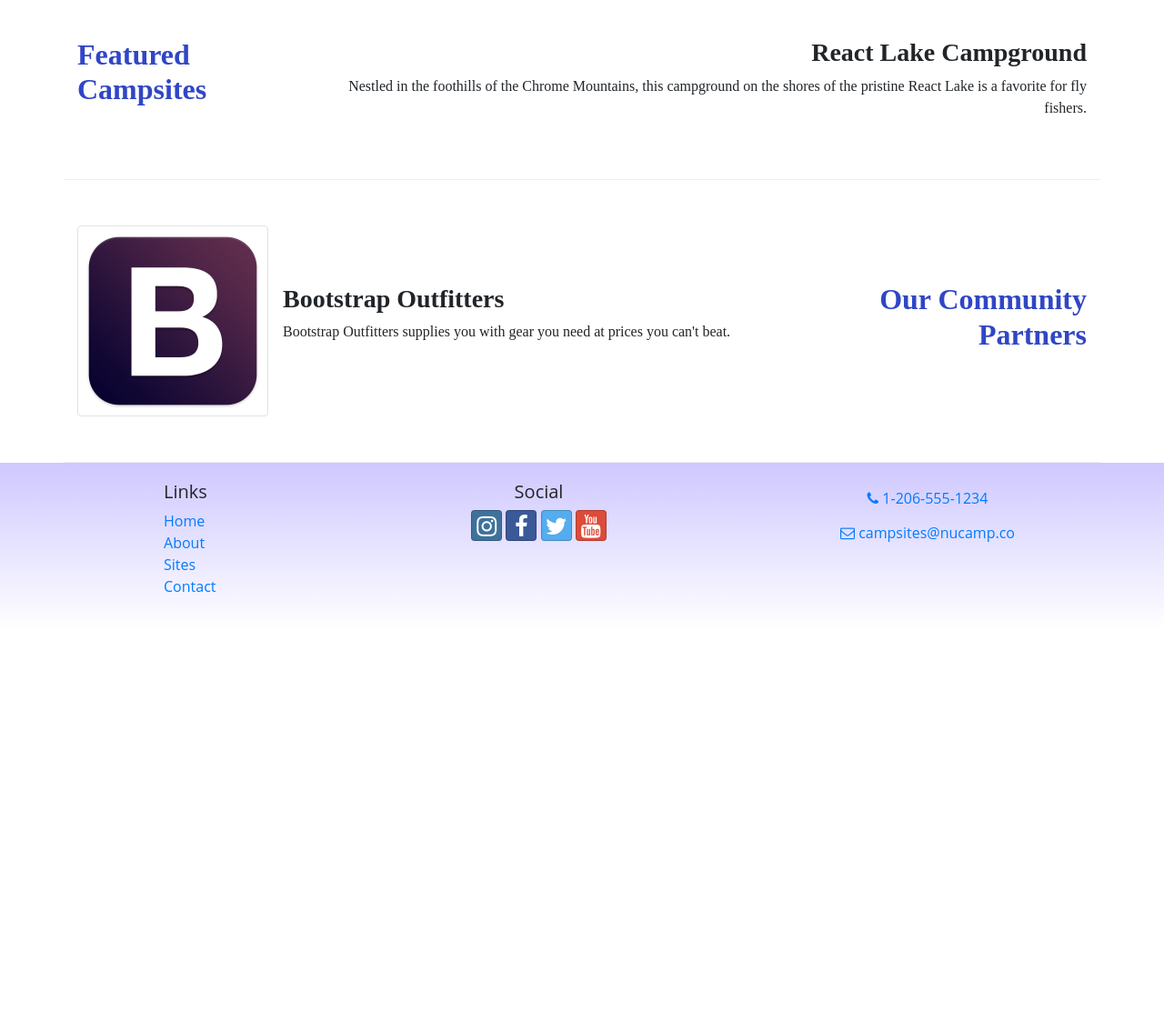
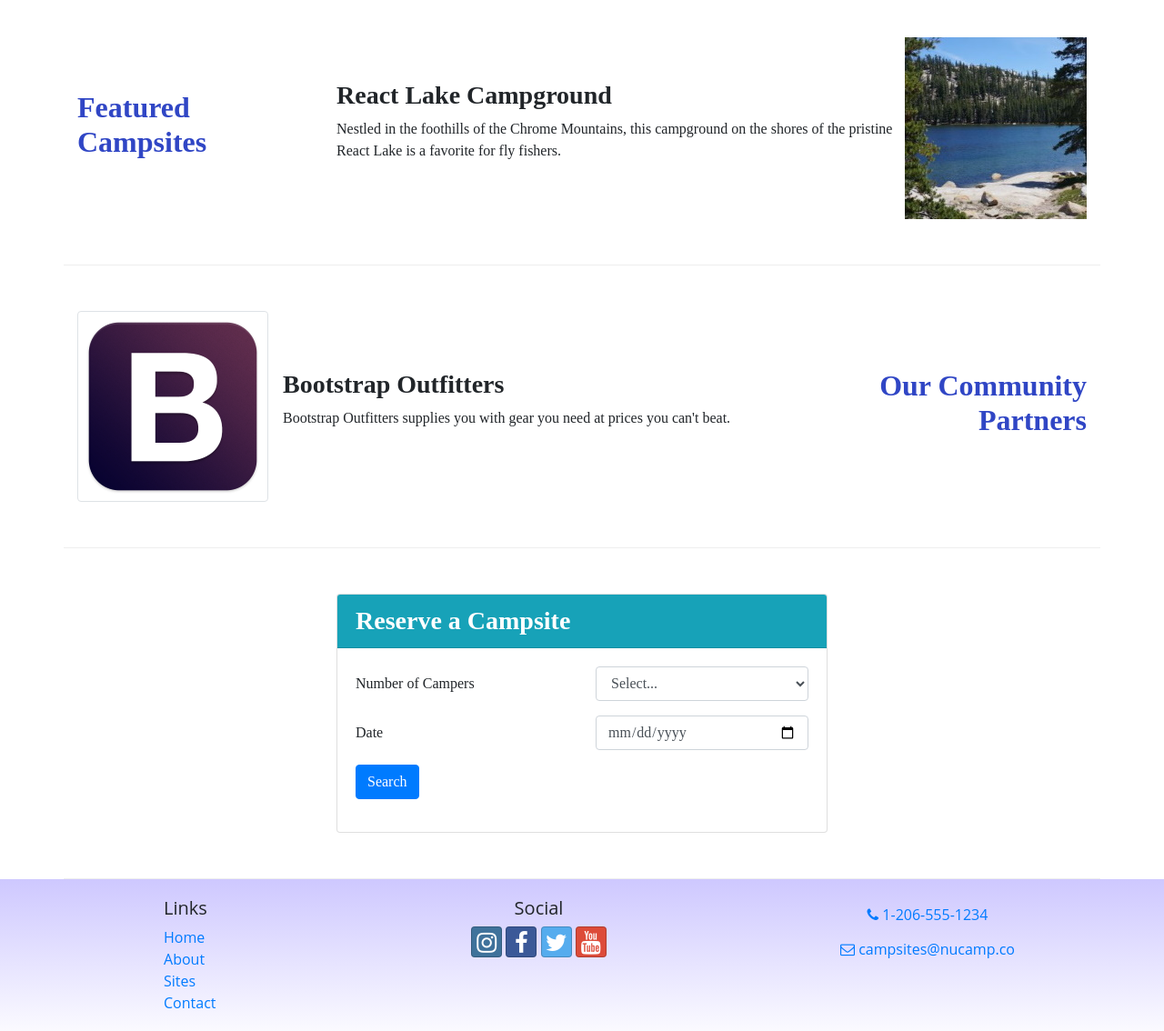
Before and after one commit to kvin-stphns/nucampsite, a website: page index.html in a window 1280 px wide. Shown: the part 540-1674 px from the top of the page at 91% size. Before the commit the page ends 1233 px from the top, so only its background shows below. Drawn offline with nearby package versions, Linux system fonts and the light colour scheme; a web font is replaced by a local one.

Commit message:
Prettier Formatting

```diff
--- a/index.html
+++ b/index.html
@@ -1,29 +1,47 @@
 <!DOCTYPE html>
 <html lang="en">
-
   <head>
     <!-- Required meta tags always come first -->
     <meta charset="utf-8" />
     <meta name="viewport" content="width=device-width, initial-scale=1" />
 
     <!-- Bootstrap CSS -->
-        <link rel="stylesheet" href="node_modules/bootstrap/dist/css/bootstrap.min.css" />
+    <link
+      rel="stylesheet"
+      href="node_modules/bootstrap/dist/css/bootstrap.min.css"
+    />
 
     <!-- Additional CSS must be placed after Bootstrap CSS -->
-        <link rel="stylesheet" href="node_modules/font-awesome/css/font-awesome.min.css" />
-        <link rel="stylesheet" href="node_modules/bootstrap-social/bootstrap-social.css" />
+    <link
+      rel="stylesheet"
+      href="node_modules/font-awesome/css/font-awesome.min.css"
+    />
+    <link
+      rel="stylesheet"
+      href="node_modules/bootstrap-social/bootstrap-social.css"
+    />
     <!-- <link rel="stylesheet" href="https://fonts.googleapis.com/css?family=Lobster|Open+Sans" /> -->
-        <link href="//db.onlinewebfonts.com/c/f8050d3eba233789723ee5771403666d?family=Pragmatica" rel="stylesheet" type="text/css"/>
-        <link href="//db.onlinewebfonts.com/c/d4b2c0b7bd08ceb4c05bf627b58a18d4?family=PragmaticaW01-ExtendedBook" rel="stylesheet" type="text/css"/>
-        <link rel="preconnect" href="https://fonts.googleapis.com">
-        <link rel="preconnect" href="https://fonts.gstatic.com" crossorigin>
-        <link href="https://fonts.googleapis.com/css2?family=Source+Code+Pro&display=swap" rel="stylesheet">
+    <link
+      href="//db.onlinewebfonts.com/c/f8050d3eba233789723ee5771403666d?family=Pragmatica"
+      rel="stylesheet"
+      type="text/css"
+    />
+    <link
+      href="//db.onlinewebfonts.com/c/d4b2c0b7bd08ceb4c05bf627b58a18d4?family=PragmaticaW01-ExtendedBook"
+      rel="stylesheet"
+      type="text/css"
+    />
+    <link rel="preconnect" href="https://fonts.googleapis.com" />
+    <link rel="preconnect" href="https://fonts.gstatic.com" crossorigin />
+    <link
+      href="https://fonts.googleapis.com/css2?family=Source+Code+Pro&display=swap"
+      rel="stylesheet"
+    />
     <link rel="stylesheet" href="css/styles.css" />
     <title>NuCamp: A Better Way To Camp</title>
   </head>
 
   <body>
-
     <header class="jumbotron jumbotron-fluid">
       <div class="container">
         <div class="row">
@@ -34,22 +52,50 @@
             <h1>NuCamp</h1>
             <h2>a better way to camp</h2>
           </div>
+          <div class="col-md-4 col-xl-2 m-4">
+            <a class="btn btn-lg btn-info text-nowrap" href="#reserveForm"
+              >Reserve Campsite</a
+            >
+          </div>
         </div>
       </div>
     </header>
 
     <nav class="navbar navbar-expand-sm sticky-top">
       <div class="container">
-            <a class="navbar-brand" href="#"><img src="img/logo.png" height="30" width="30" /></a>
-            <button class="navbar-toggler navbar-light" type="button" data-toggle="collapse" data-target="#nucampNavbar">
+        <a class="navbar-brand" href="#"
+          ><img src="img/logo.png" height="30" width="30"
+        /></a>
+        <button
+          class="navbar-toggler navbar-light"
+          type="button"
+          data-toggle="collapse"
+          data-target="#nucampNavbar"
+        >
           <span class="navbar-toggler-icon"></span>
         </button>
         <div class="collapse navbar-collapse" id="nucampNavbar">
           <ul class="navbar-nav">
-                    <li class="nav-item active"><a class="nav-link" href="index.html"><i class="fa fa-home fa-lg"></i> Home</a></li>
-                    <li class="nav-item"><a class="nav-link" href="aboutus.html"><i class="fa fa-info fa-lg"></i> About</a></li>
-                    <li class="nav-item"><a class="nav-link" href="#"><i class="fa fa-list fa-lg"></i> Sites</a></li>
-                    <li class="nav-item"><a class="nav-link" href="contactus.html"><i class="fa fa-address-card fa-lg"></i> Contact</a></li>
+            <li class="nav-item active">
+              <a class="nav-link" href="index.html"
+                ><i class="fa fa-home fa-lg"></i> Home</a
+              >
+            </li>
+            <li class="nav-item">
+              <a class="nav-link" href="aboutus.html"
+                ><i class="fa fa-info fa-lg"></i> About</a
+              >
+            </li>
+            <li class="nav-item">
+              <a class="nav-link" href="#"
+                ><i class="fa fa-list fa-lg"></i> Sites</a
+              >
+            </li>
+            <li class="nav-item">
+              <a class="nav-link" href="contactus.html"
+                ><i class="fa fa-address-card fa-lg"></i> Contact</a
+              >
+            </li>
           </ul>
         </div>
       </div>
@@ -70,22 +116,38 @@
         </div>
         <div class="col">
           <div class="media">
-                    <img class="d-flex mr-3 img-thumbnail" src="img/breadcrumb-trail-thumb.jpg" alt="Breadcrumb Trail" />
+            <img
+              class="d-flex mr-3 img-thumbnail"
+              src="img/breadcrumb-trail-thumb.jpg"
+              alt="Breadcrumb Trail"
+            />
             <div class="media-body align-self-center">
               <h3>Our Campsites</h3>
-                        <p class="d-none d-sm-block">Explore our growing database of curated campsites and leave your own reviews!</p>
+              <p class="d-none d-sm-block">
+                Explore our growing database of curated campsites and leave your
+                own reviews!
+              </p>
             </div>
           </div>
         </div>
       </div>
 
       <div class="row row-content">
-            <div class="col-sm-4 col-md-3">
+        <div class="col-sm-4 col-md-3 align-self-center">
           <h2>Featured Campsites</h2>
         </div>
-            <div class="col text-sm-right">
+        <div class="col">
+          <div class="media">
+            <div class="media-body align-self-center">
               <h3>React Lake Campground</h3>
-        		<p class="d-none d-sm-block">Nestled in the foothills of the Chrome Mountains, this campground on the shores of the pristine React Lake is a favorite for fly fishers.</p>
+              <p class="d-none d-sm-block">
+                Nestled in the foothills of the Chrome Mountains, this
+                campground on the shores of the pristine React Lake is a
+                favorite for fly fishers.
+              </p>
+            </div>
+            <img src="img/react-lake-thumb.jpg" />
+          </div>
         </div>
       </div>
 
@@ -95,10 +157,65 @@
         </div>
         <div class="col">
           <div class="media">
-                    <img class="d-flex mr-3 img-thumbnail" src="img/bootstrap-thumb.png" alt="Bootstrap Outfitters" />
+            <img
+              class="d-flex mr-3 img-thumbnail"
+              src="img/bootstrap-thumb.png"
+              alt="Bootstrap Outfitters"
+            />
             <div class="media-body align-self-center">
               <h3>Bootstrap Outfitters</h3>
-        				<p class="d-none d-sm-block">Bootstrap Outfitters supplies you with gear you need at prices you can't beat.</p>
+              <p class="d-none d-sm-block">
+                Bootstrap Outfitters supplies you with gear you need at prices
+                you can't beat.
+              </p>
+            </div>
+          </div>
+        </div>
+      </div>
+      <div class="row row-content">
+        <div class="col-sm-6 mx-auto">
+          <div class="card">
+            <h3 class="card-header bg-info text-white">Reserve a Campsite</h3>
+            <div class="card-body">
+              <form id="reserveForm">
+                <div class="form-group row">
+                  <label class="col-sm-6 col-form-label">
+                    Number of Campers
+                  </label>
+                  <div class="col">
+                    <select
+                      class="form-control"
+                      name="numCampers"
+                      id="numCampers"
+                    >
+                      <option>Select...</option>
+                      <option value="1">1</option>
+                      <option value="2">2</option>
+                      <option value="3">3</option>
+                      <option value="4">4</option>
+                      <option value="5">5</option>
+                      <option value="6">6</option>
+                    </select>
+                  </div>
+                </div>
+                <div class="form-group row">
+                  <label class="col-sm-6 col-form-label" for="date">Date</label>
+                  <div class="col">
+                    <input
+                      class="form-control"
+                      type="date"
+                      id="date"
+                      name="date"
+                      value="placeholder"
+                    />
+                  </div>
+                </div>
+                <div class="form-group row">
+                  <div class="col">
+                    <btn class="btn btn-primary" type="submit">Search</btn>
+                  </div>
+                </div>
+              </form>
             </div>
           </div>
         </div>
@@ -119,14 +236,35 @@
           </div>
           <div class="col-6 col-sm-5 text-center">
             <h5>Social</h5>
-                    <a class="btn btn-social-icon btn-instagram" href="http://instagram.com/"><i class="fa fa-instagram"></i></a>
-                    <a class="btn btn-social-icon btn-facebook" href="http://facebook.com/"><i class="fa fa-facebook"></i></a>
-                    <a class="btn btn-social-icon btn-twitter" href="http://twitter.com/"><i class="fa fa-twitter"></i></a>
-                    <a class="btn btn-social-icon btn-google" href="http://youtube.com/"><i class="fa fa-youtube"></i></a>
+            <a
+              class="btn btn-social-icon btn-instagram"
+              href="http://instagram.com/"
+              ><i class="fa fa-instagram"></i
+            ></a>
+            <a
+              class="btn btn-social-icon btn-facebook"
+              href="http://facebook.com/"
+              ><i class="fa fa-facebook"></i
+            ></a>
+            <a
+              class="btn btn-social-icon btn-twitter"
+              href="http://twitter.com/"
+              ><i class="fa fa-twitter"></i
+            ></a>
+            <a class="btn btn-social-icon btn-google" href="http://youtube.com/"
+              ><i class="fa fa-youtube"></i
+            ></a>
           </div>
           <div class="col-sm-4 text-center">
-                    <a role="button" class="btn btn-link" href="tel:+12065551234"><i class="fa fa-phone"></i> 1-206-555-1234</a><br />
-                    <a role="button" class="btn btn-link" href="mailto:campsites@nucamp.co"><i class="fa fa-envelope-o"></i> campsites@nucamp.co</a>
+            <a role="button" class="btn btn-link" href="tel:+12065551234"
+              ><i class="fa fa-phone"></i> 1-206-555-1234</a
+            ><br />
+            <a
+              role="button"
+              class="btn btn-link"
+              href="mailto:campsites@nucamp.co"
+              ><i class="fa fa-envelope-o"></i> campsites@nucamp.co</a
+            >
           </div>
         </div>
       </div>
@@ -136,7 +274,5 @@
     <script src="node_modules/jquery/dist/jquery.slim.min.js"></script>
     <script src="node_modules/popper.js/dist/umd/popper.min.js"></script>
     <script src="node_modules/bootstrap/dist/js/bootstrap.min.js"></script>
-
   </body>
-
 </html>
```
Lines whose indentation alone changed are shown as unchanged.
